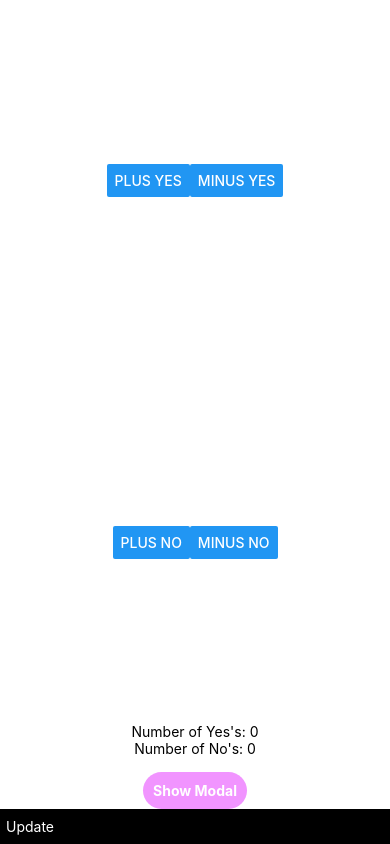
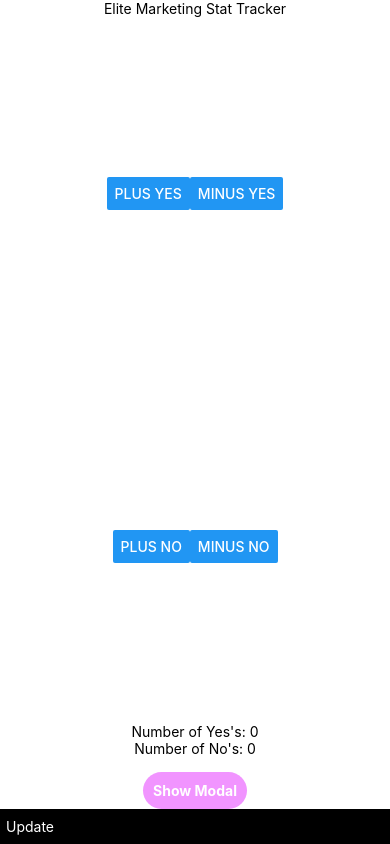
Before and after one commit to JHCover/mobile_approach_tracker_companion, a React Native app: screen / in a window 390 px wide. Built offline with nearby package versions, Linux system fonts and the light colour scheme; no server answers.

Commit message:
edit title

```diff
--- a/App.js
+++ b/App.js
@@ -124,6 +124,7 @@ export default function App() {
                 alignItems: 'center',
                 flexDirection: 'column'
             }}>
+                <Text>Elite Marketing Stat Tracker</Text>
                 <View style={{
                     flex: 1,
                     margin: 15,
```
